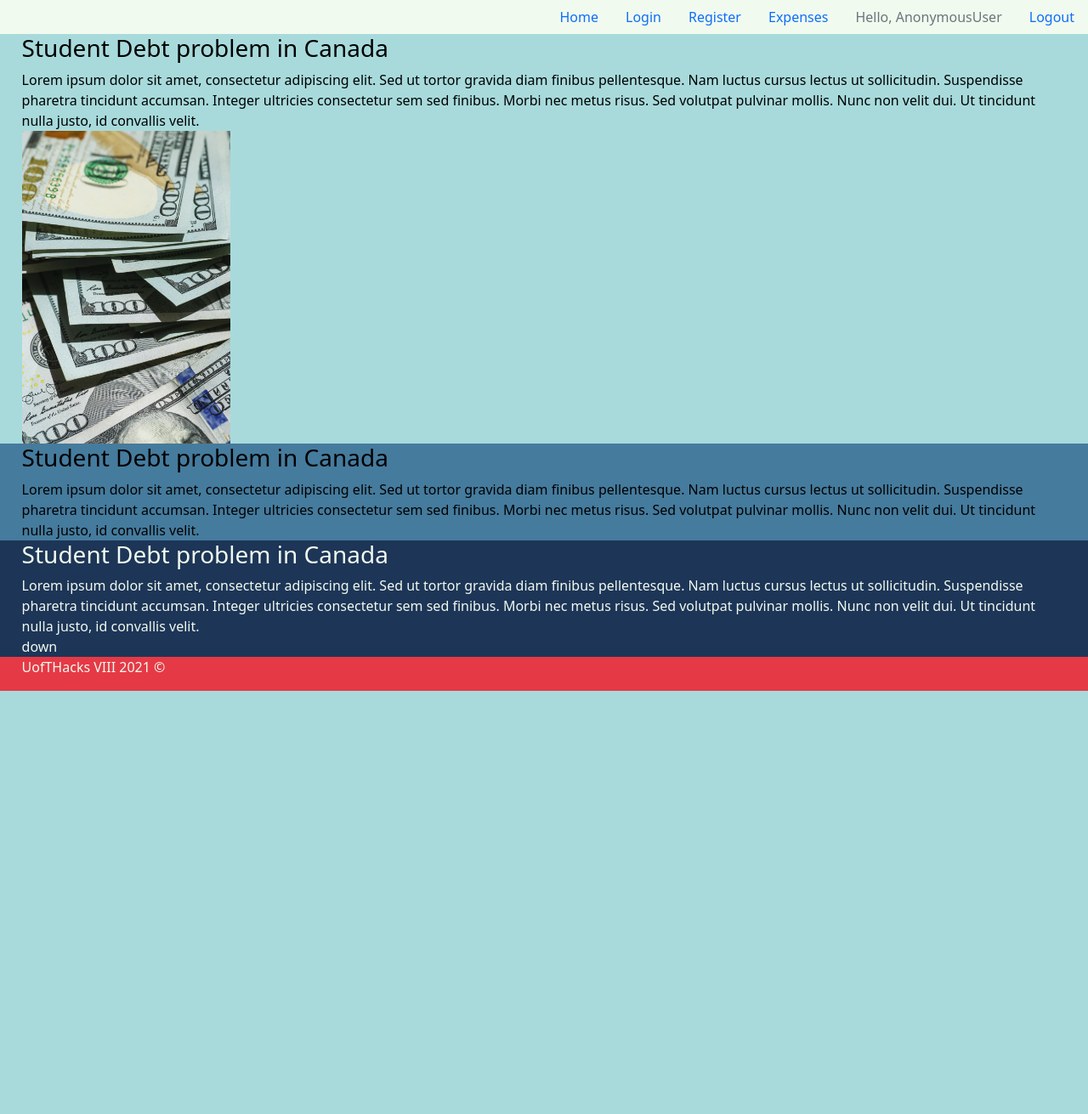
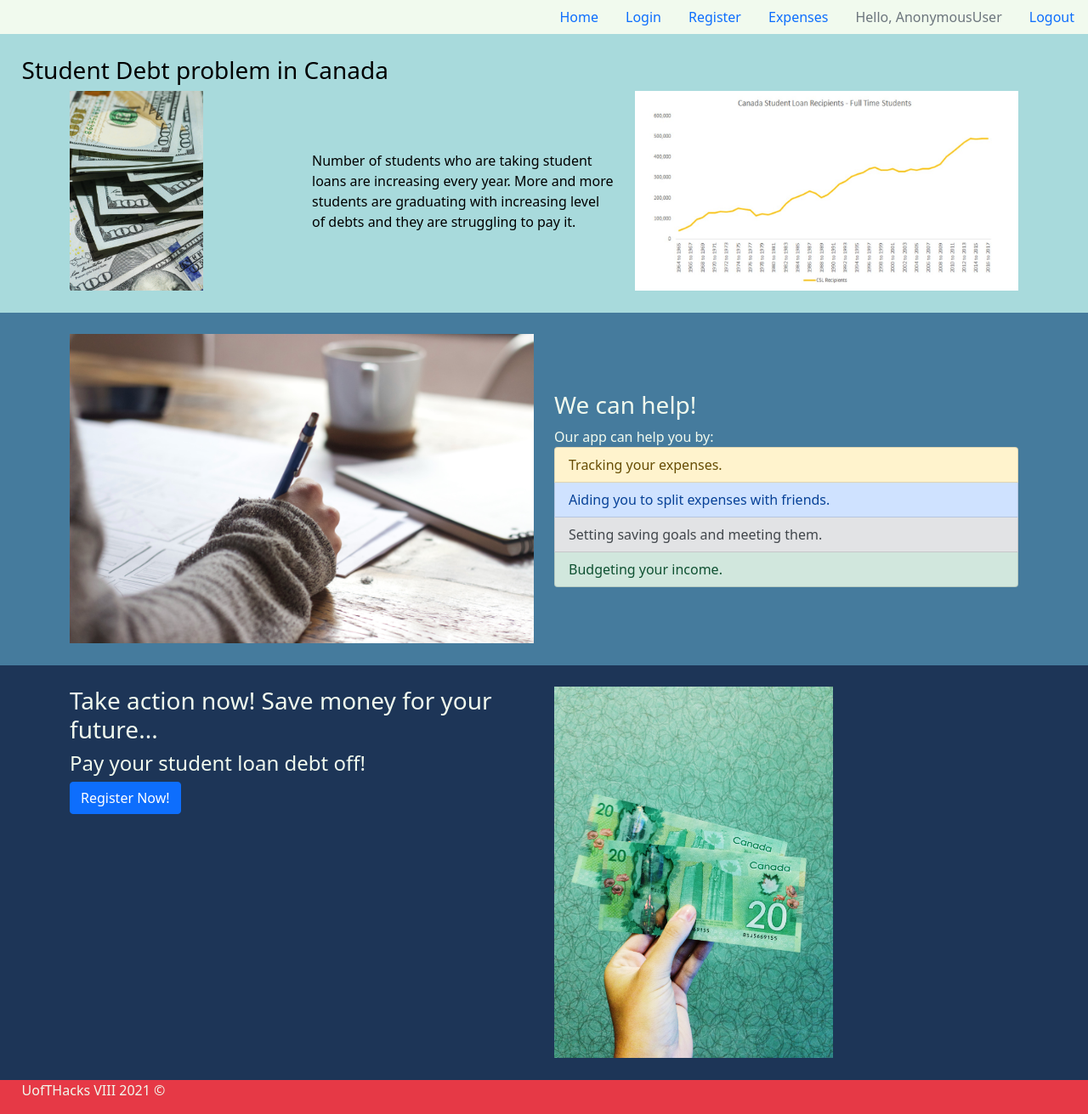
Before and after one commit to EngandDeveloper/uofthacks8, a Django app: page / in a window 1280 px wide. Shown: the whole page at 85% size. Before the commit the page ends 813 px from the top, so only its background shows below. Run offline with Django 3.2, Linux system fonts and the light colour scheme.

Commit message:
Landing page

```diff
--- a/finance/statics/css/landing.css
+++ b/finance/statics/css/landing.css
@@ -1,20 +1,17 @@
 .bg-1 {
     background-color: #A8DADC;
     color: black;
-    padding-left: 2%;
-    padding-right: 2%;
+    padding: 2%;
 }
 
 .bg-2 {
     background-color: #457B9D;
-    color: black;
-    padding-left: 2%;
-    padding-right: 2%;
+    color: #F1FAEE;
+    padding: 2%;
 }
 
 .bg-3 {
     background-color: #1D3557;
     color: #F1FAEE;
-    padding-left: 2%;
-    padding-right: 2%;
+    padding: 2%;
 }
--- a/finance/templates/users/index.html
+++ b/finance/templates/users/index.html
@@ -13,34 +13,60 @@
 
     <div class="bg-1">
         <h3>Student Debt problem in Canada</h3>
-        <p> Lorem ipsum dolor sit amet, consectetur adipiscing elit. Sed ut tortor gravida diam finibus pellentesque.
-            Nam luctus cursus lectus ut sollicitudin.
-            Suspendisse pharetra tincidunt accumsan.
-            Integer ultricies consectetur sem sed finibus. Morbi nec metus risus.
-            Sed volutpat pulvinar mollis. Nunc non velit dui. Ut tincidunt nulla justo, id convallis velit.
-        </p>
-        <img src="{% static "images/image1.jpg" %}" alt="Hi!" width="20%" height="10%" />
+        <div class="container">
+            <div class="row">
+              <div class="col-3">
+                <img src="{% static "images/image1.jpg" %}" alt="Hi!" width="60%" height="100%" />
+              </div>
+              <div class="col-4 align-self-center">
+                <p>
+                    Number of students who are taking student loans are increasing every year. More and more students are graduating with increasing level
+                    of debts and they are struggling to pay it. <br>
+
+                </p>
+              </div>
+              <div class="col-5">
+                <img src="{% static "images/student_debts.jpg" %}" alt="Hi!" width="100%" height="100%" />
+              </div>
+            </div>
+          </div>
     </div>
 
     <div class="bg-2">
-        <h3>Student Debt problem in Canada</h3>
-        <p> Lorem ipsum dolor sit amet, consectetur adipiscing elit. Sed ut tortor gravida diam finibus pellentesque.
-            Nam luctus cursus lectus ut sollicitudin.
-            Suspendisse pharetra tincidunt accumsan.
-            Integer ultricies consectetur sem sed finibus. Morbi nec metus risus.
-            Sed volutpat pulvinar mollis. Nunc non velit dui. Ut tincidunt nulla justo, id convallis velit.
-        </p>
+        <div class="container">
+            <div class="row">
+              <div class="col align-self-start">
+                <img src="{% static "images/image4.jpg" %}" alt="Hi!" width="100%" height="70%"/>
+              </div>
+              <div class="col align-self-center">
+                <h3> We can help!</h3>
+                Our app can help you by:
+                <br>
+                <ul class="list-group">
+                    <li class="list-group-item list-group-item-warning">Tracking your expenses.</li>
+                    <li class="list-group-item list-group-item-primary">Aiding you to split expenses with friends.</li>
+                    <li class="list-group-item list-group-item-secondary">Setting saving goals and meeting them.</li>
+                    <li class="list-group-item list-group-item-success">Budgeting your income.</li>
+                </ul>
+              </div>
+            </div>
+          </div>
+
     </div>
 
     <div class="bg-3">
-        <h3>Student Debt problem in Canada</h3>
-        <p> Lorem ipsum dolor sit amet, consectetur adipiscing elit. Sed ut tortor gravida diam finibus pellentesque.
-            Nam luctus cursus lectus ut sollicitudin.
-            Suspendisse pharetra tincidunt accumsan.
-            Integer ultricies consectetur sem sed finibus. Morbi nec metus risus.
-            Sed volutpat pulvinar mollis. Nunc non velit dui. Ut tincidunt nulla justo, id convallis velit.
-        </p>
-        down
+        <div class="container">
+            <div class="row">
+              <div class="col">
+                <h3>Take action now! Save money for your future...</h3>
+                <h4>Pay your student loan debt off!</h4>
+                <button class="btn btn-primary"><a href="{% url 'register' %}"></a>Register Now!</button>
+              </div>
+              <div class="col">
+                <img src="{% static "images/image2.jpg" %}" alt="Hi!" width="60%" height="100%" />
+              </div>
+            </div>
+        </div>
     </div>
 
 {% endblock %}
```
Also changed, not shown: finance/statics/images/student_debts.jpg (added).
